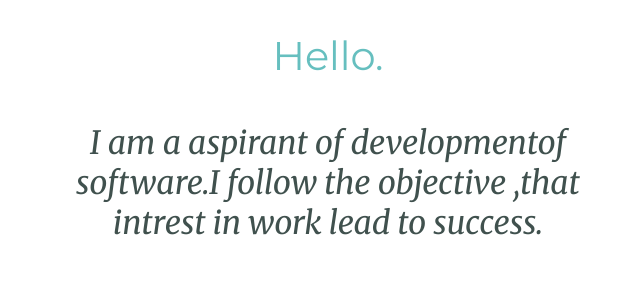
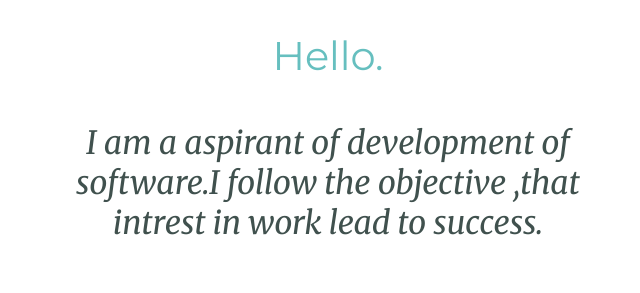
Before and after one commit to mahimasingh2/csscv, a plain HTML site: page index.html in a window 1280 px wide. Shown: the part 1265-1558 px from the top of the page, 312-952 px from the left. Drawn offline with Linux system fonts and the light colour scheme.

Commit message:
adding space before 'of'

```diff
--- a/index.html
+++ b/index.html
@@ -26,7 +26,7 @@
 
     <h2>Hello.</h2>
 
-    <p class="intro">I am a aspirant of developmentof software.I follow the objective ,that intrest in work lead to success.</p>
+    <p class="intro">I am a aspirant of development of software.I follow the objective ,that intrest in work lead to success.</p>
 
   </div>
 
```
